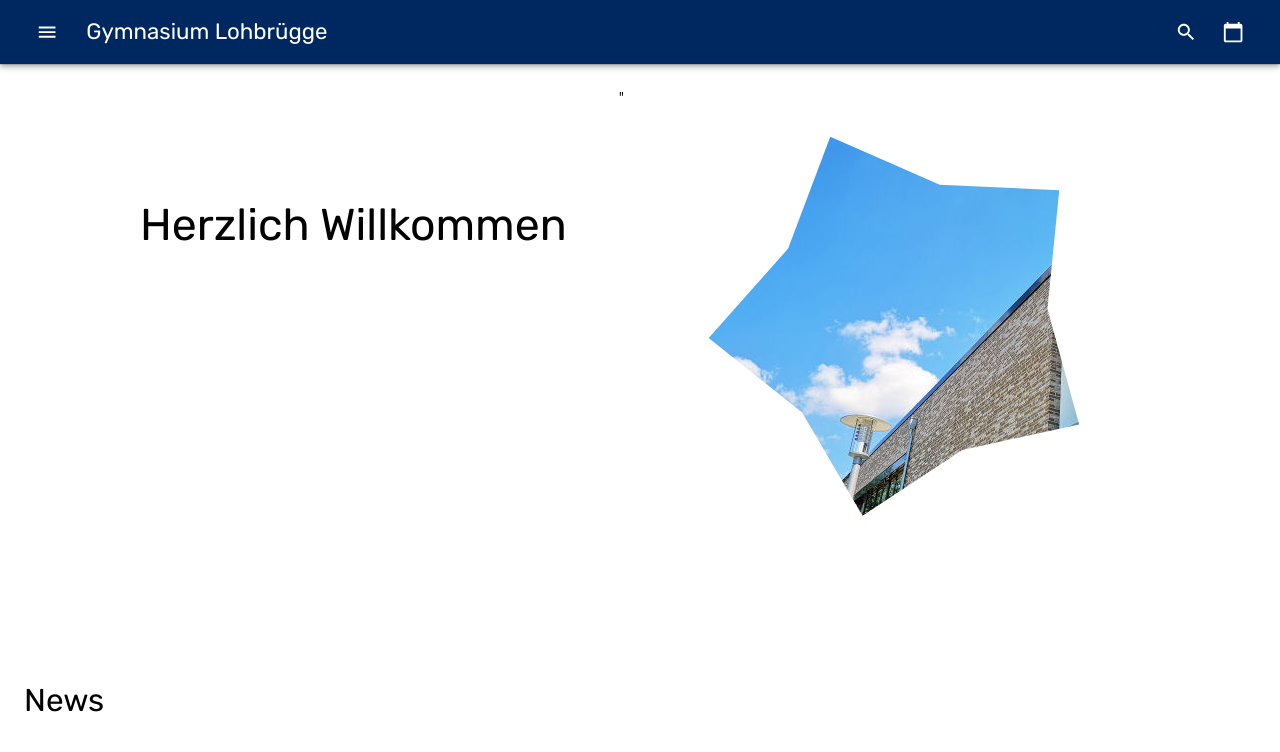
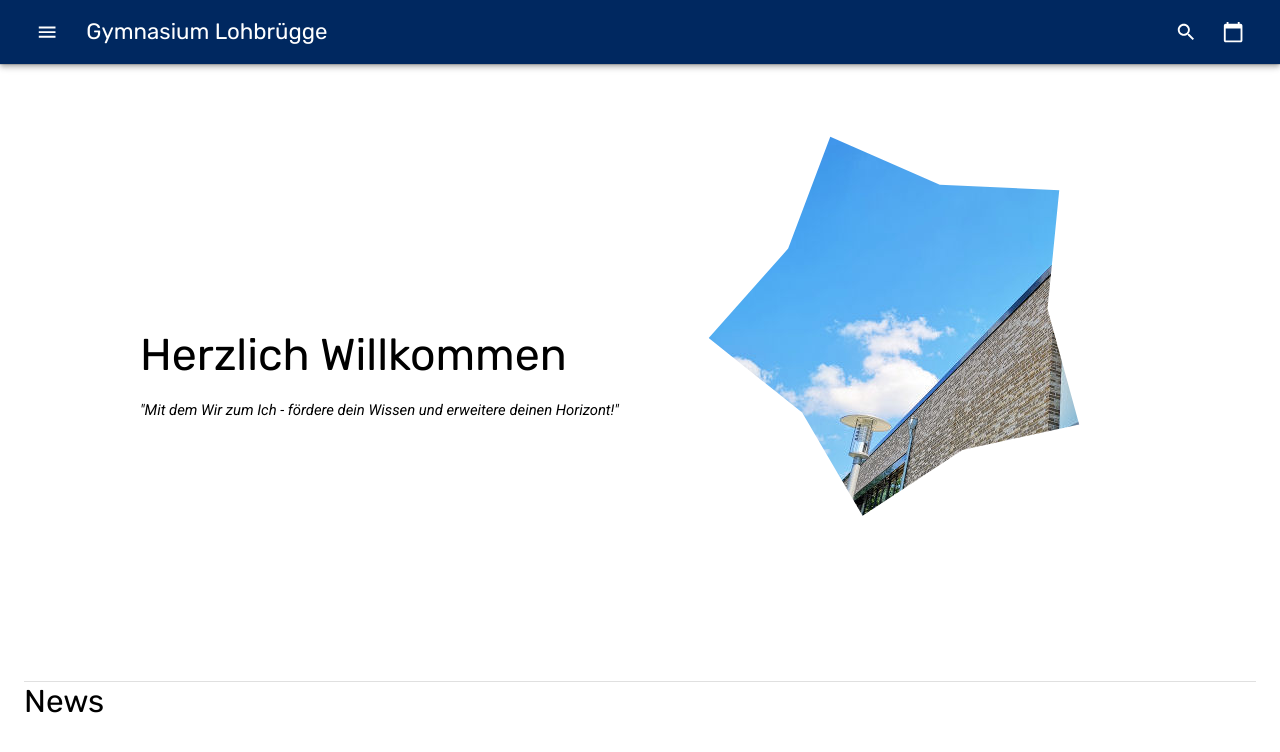
Before and after one commit to nicholas-roether/gyloh-preview, a React (Create React App) app: page / in a window 1280 px wide. Shown: the top 752 px of the page. Built offline with nearby package versions, Linux system fonts and the light colour scheme.

Commit message:
More progress...

```diff
--- a/src/home/Home.tsx
+++ b/src/home/Home.tsx
@@ -1,4 +1,4 @@
-import { Typography } from "@material-ui/core";
+import { Divider, Typography } from "@material-ui/core";
 import React from "react";
 import styled from "styled-components";
 import theme from "../theme";
@@ -36,20 +36,26 @@ export default class HomePage extends React.Component {
 
         const TextWrapper = styled.span`
             margin-top: 110px;
+			display: flex;
+			flex-direction: column;
+			justify-content: center;
         `;
 
         return (
             <div>
                 <OpeningWrapper>
                     <TextWrapper>
-                        <Typography variant="h3">Herzlich Willkommen</Typography>
-
-                    </TextWrapper>"
+                        <Typography variant="h3" gutterBottom>Herzlich Willkommen</Typography>
+						<Typography variant="subtitle1" style={{
+							fontStyle: "italic",
+							fontWeight: "lighter"
+						}}>"Mit dem Wir zum Ich - fördere dein Wissen und erweitere deinen Horizont!"</Typography>
+                    </TextWrapper>
                     <ImageWrapper>
 						<img src="banner.jpg" alt="Opening Banner" />
 					</ImageWrapper>
                 </OpeningWrapper>
-                {/* <Divider /> */}
+                <Divider />
                 <Typography variant="h4">News</Typography>
             </div>
         );
```
